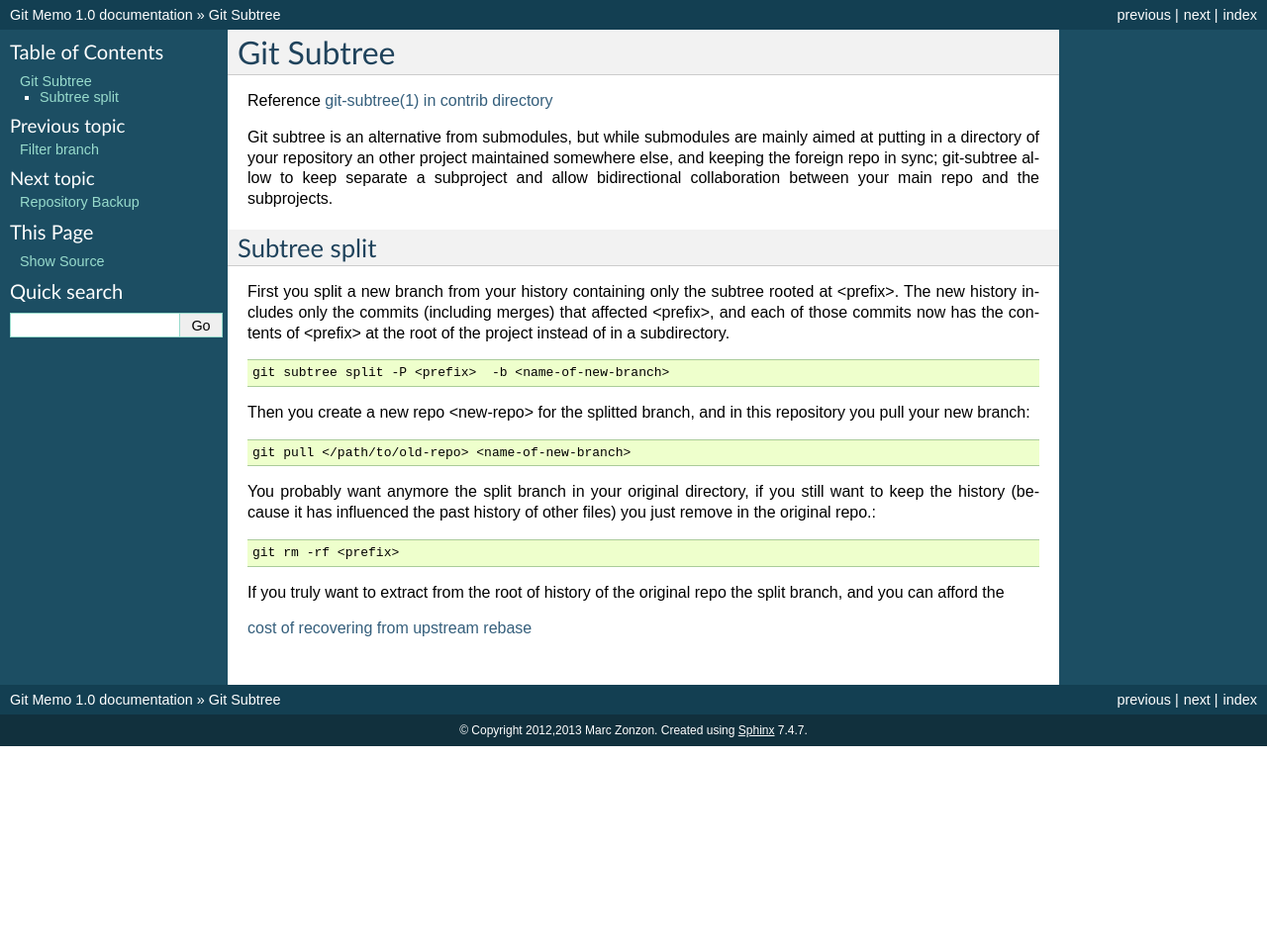
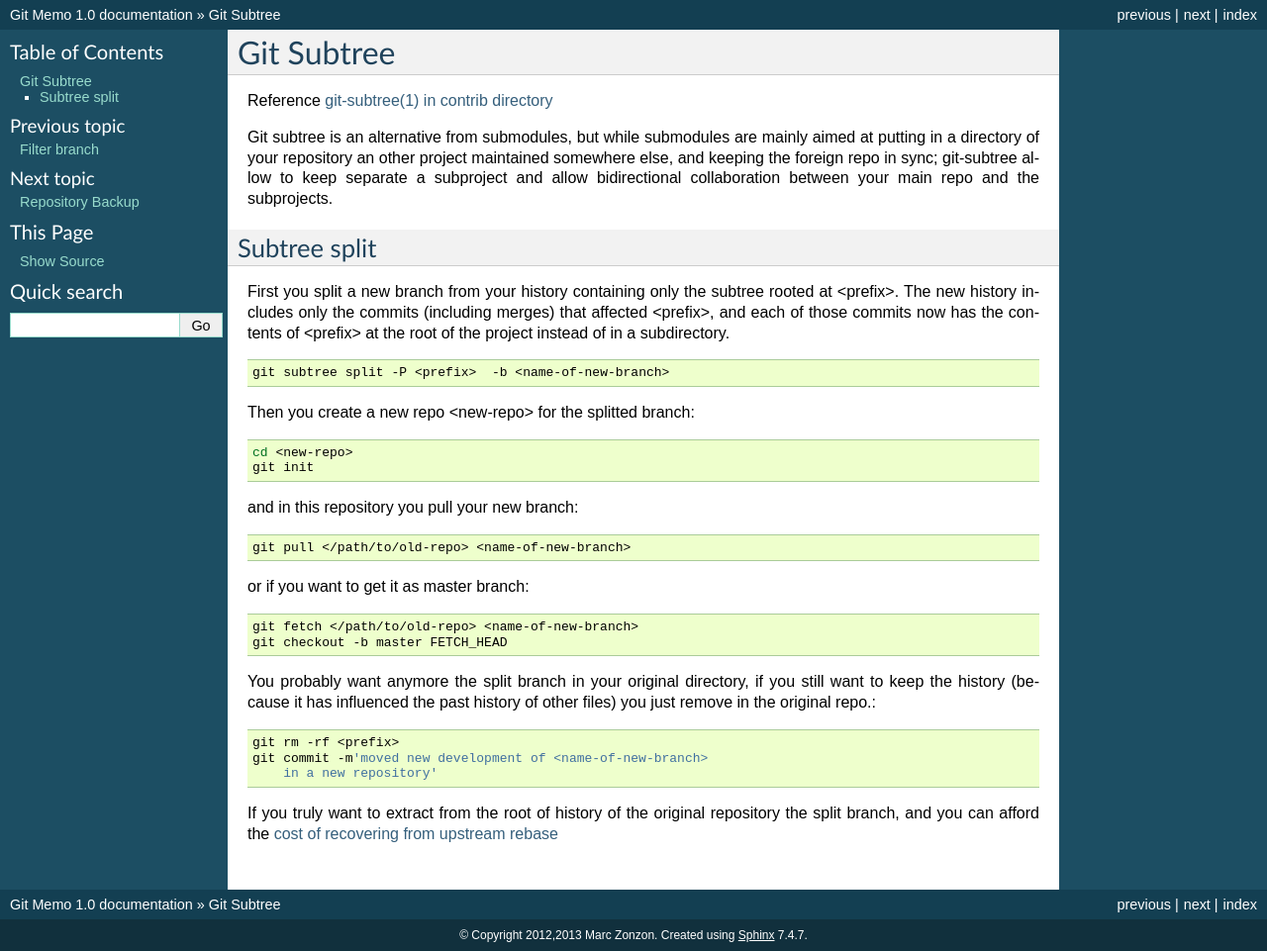
Before and after one commit to marczz/git-memo, a Sphinx documentation site: the page built from source/subtree.rst, in a window 1280 px wide. Shown: the whole page at 99% size. Built offline with Sphinx 7.4.7, drawn with Linux system fonts in a browser that asks for light colours; before the commit the page ends 900 px from its top, so only the background shows below that.

Commit message:
source/subtree.rst: clarified.

```diff
--- a/source/subtree.rst
+++ b/source/subtree.rst
@@ -23,19 +23,29 @@ in a subdirectory.
 
     git subtree split -P <prefix>  -b <name-of-new-branch>
 
-Then you create a new repo <new-repo> for the splitted branch,
+Then you create a new repo <new-repo> for the splitted branch::
+
+  cd <new-repo>
+  git init
+
 and in this repository you pull your new branch::
 
-   git pull </path/to/old-repo> <name-of-new-branch>
+  git pull </path/to/old-repo> <name-of-new-branch>
+
+or if you want to get it as master branch::
+
+  git fetch </path/to/old-repo> <name-of-new-branch>
+  git checkout -b master FETCH_HEAD
 
 You probably want anymore the split branch in your original directory,
 if you still want to keep the history (because it has influenced the
 past history of other files) you just remove in the original repo.::
 
   git rm -rf <prefix>
+  git commit -m'moved new development of <name-of-new-branch>
+      in a new repository'
 
 If you truly want to extract from the root of history of the original
-repo the split branch, and you can afford the
-
+repository the split branch, and you can afford the
 :gitdoc:`cost of recovering from upstream rebase
 <git-rebase.html#_recovering_from_upstream_rebase>`
```
